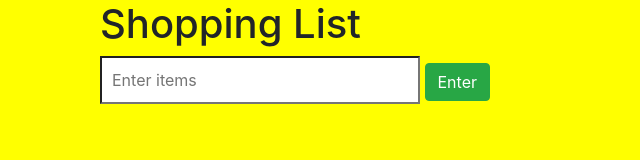
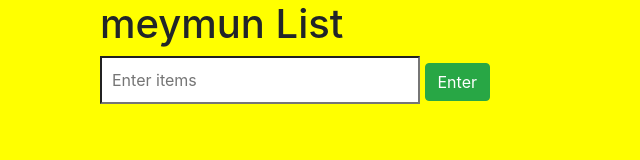
Before and after one commit to Bahar94-Mutadayin/mutadayin.github.io, a plain HTML site: page index.html in a window 1280 px wide. Shown: the whole page, without its empty margins (0-640 px from the left). Drawn offline with nearby package versions, Linux system fonts and the light colour scheme.

Commit message:
changed shopping list title

```diff
--- a/index.html
+++ b/index.html
@@ -1,13 +1,13 @@
 <!DOCTYPE html>
 <html>
 <head>
-	<title>Javascript + DOM Project Bahar</title>
+	<title>Javascript + DOM Project Bahar	</title>
 	<link rel="stylesheet" href="https://stackpath.bootstrapcdn.com/bootstrap/4.4.1/css/bootstrap.min.css" integrity="sha384-Vkoo8x4CGsO3+Hhxv8T/Q5PaXtkKtu6ug5TOeNV6gBiFeWPGFN9MuhOf23Q9Ifjh" crossorigin="anonymous">
 	<link rel="stylesheet" type="text/css" href="style (2).css">
 </head>
 <body>
 	<div class = "todoContainer">
-		<h1>Shopping List</h1>
+		<h1>meymun List</h1>
 		<!-- <div class = "container1"> -->
 		<input id="userinput" type="text" placeholder="Enter items">
 		<button type="button" class="btn btn-success" id = "enter">Enter</button>
```
